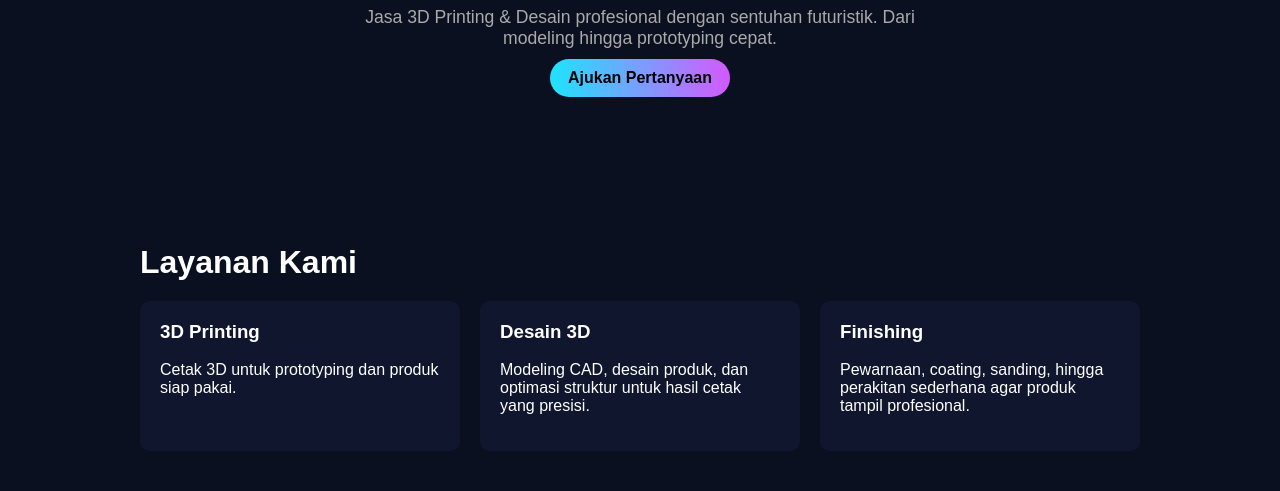
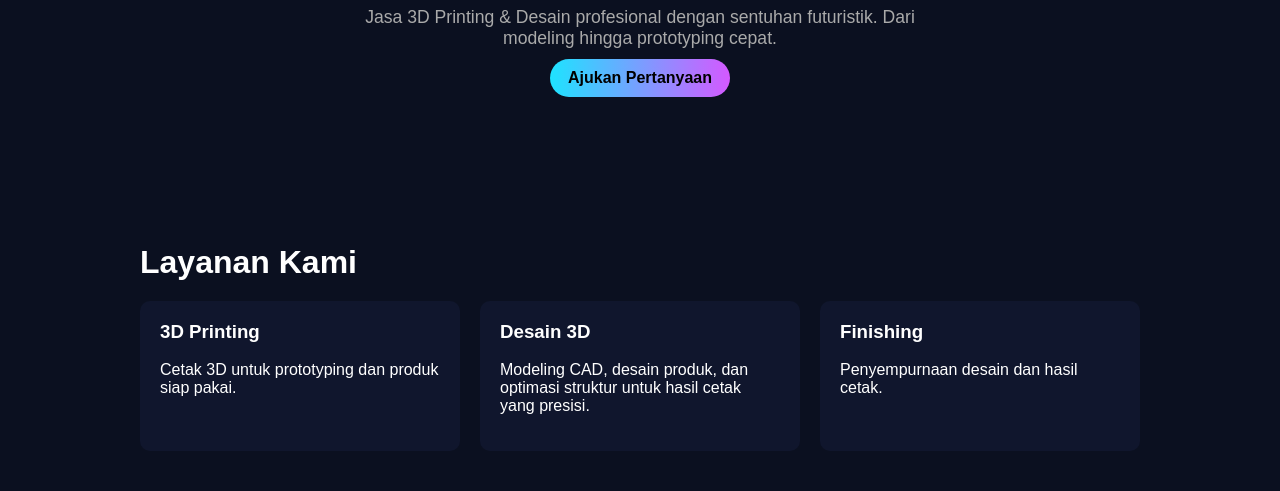
Before and after one commit to horizondesignworkhdw-svg/HDW-Horizon-Design-Works, a plain HTML site: page index.html in a window 1280 px wide. Shown: the part 309-800 px from the top of the page. Drawn offline with Linux system fonts and the light colour scheme.

Commit message:
Update index.html

```diff
--- a/index.html
+++ b/index.html
@@ -44,7 +44,7 @@
       </div>
       <div class="card">
         <h3>Finishing</h3>
-        <p>Pewarnaan, coating, sanding, hingga perakitan sederhana agar produk tampil profesional.</p>
+        <p>Penyempurnaan desain dan hasil cetak.</p>
       </div>
     </div>
   </section>  <section id="tentang">
```
